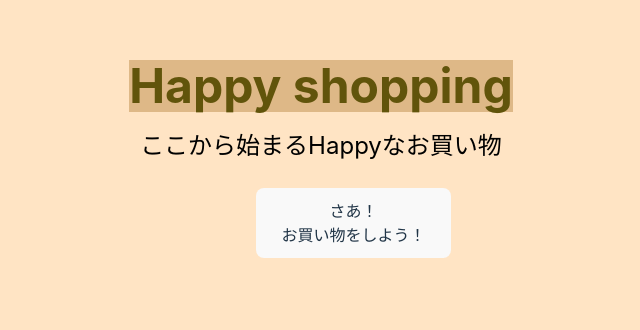
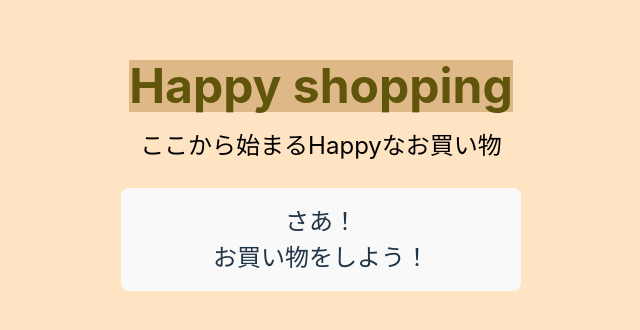
Before and after one commit to 1m4nim/shopping-app, a React (Vite) app: page / in a window 1280 px wide. Shown: the part 264-594 px from the top of the page, without its empty margins (319-959 px from the left). Built offline with nearby package versions, Linux system fonts and the light colour scheme.

Commit message:
ボタンの幅を固定値にした

```diff
--- a/src/newpage-button.tsx
+++ b/src/newpage-button.tsx
@@ -7,7 +7,7 @@ export const NewpageButton = () => {
   };
 
   return (
-    <button style={{ width: "150%" }} onClick={handleClick}>
+    <button style={{ width: "400px", fontSize: "24px" }} onClick={handleClick}>
       さあ！
       <br />
       お買い物をしよう！
```
